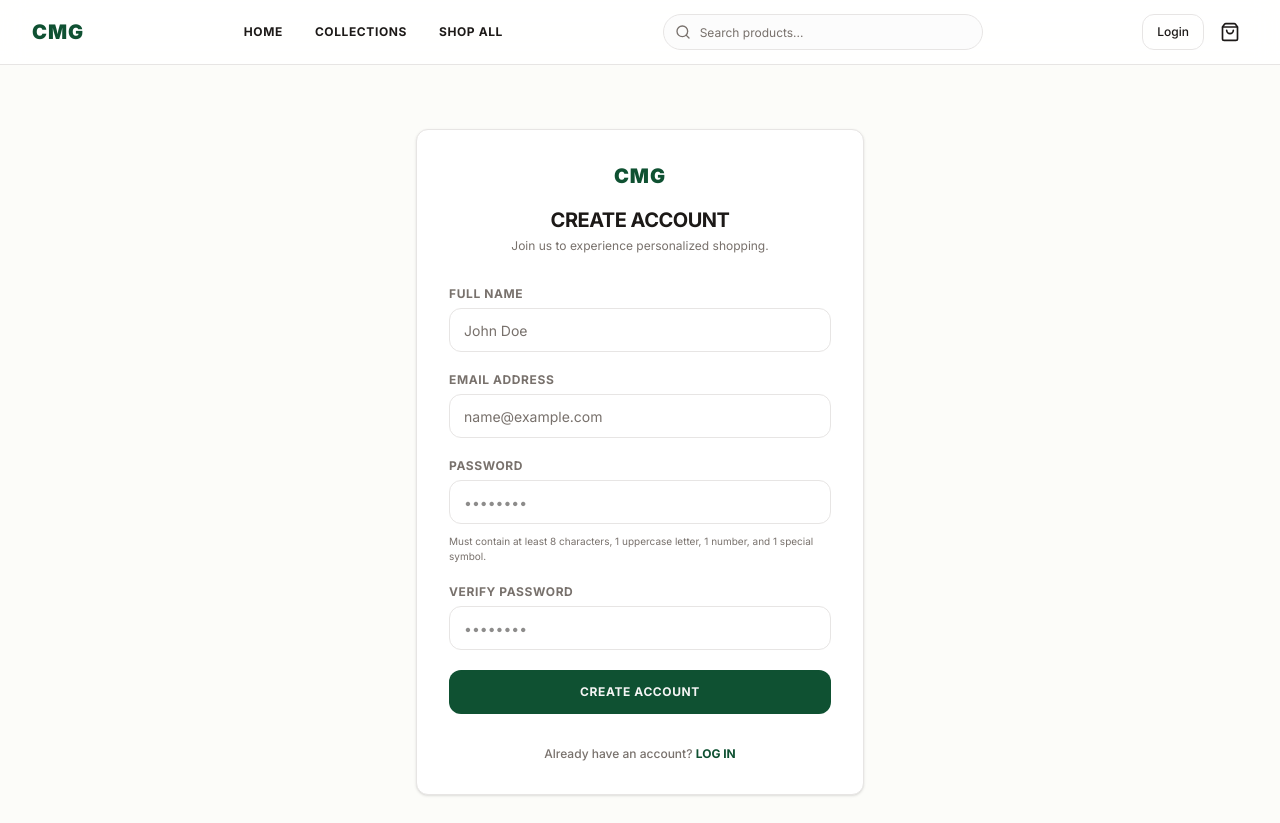
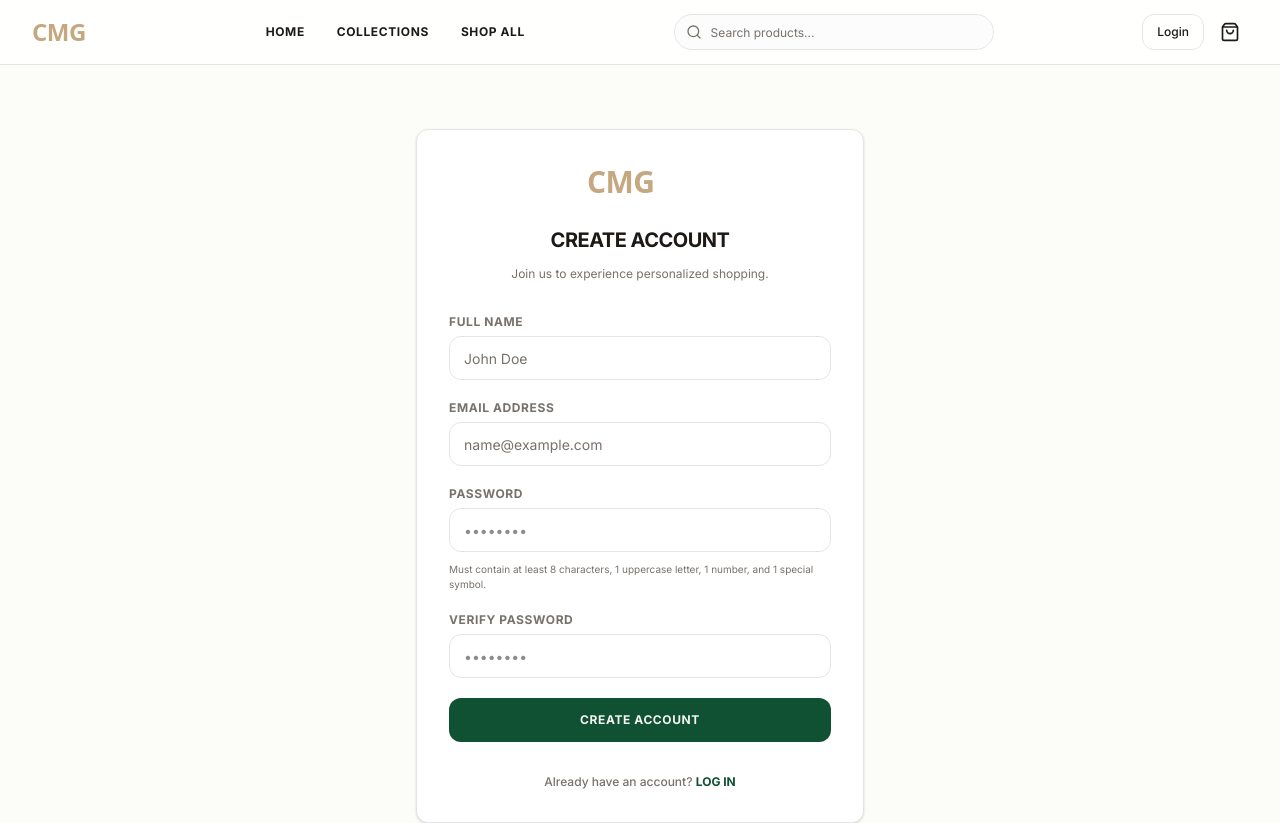
Before and after one commit to ChiragGajjar123/Ecommerce-Next.js-Supabase, a Next.js app: page /auth/register in a window 1280 px wide. Shown: the top 823 px of the page. Built offline with nearby package versions, Linux system fonts and the light colour scheme; no server answers; the database is empty.

Commit message:
feat: change logo to render golden styled SVG text CMG without border box, matching favicon lettering style

```diff
--- a/app/auth/login/page.tsx
+++ b/app/auth/login/page.tsx
@@ -8,6 +8,7 @@ import { Input } from '@/components/ui/Input';
 import { Button } from '@/components/ui/Button';
 import { toast } from '@/components/ui/Toast';
 import { createClient } from '@/lib/supabase/client';
+import { Logo } from '@/components/layout/Logo';
 
 function LoginContent() {
   const router = useRouter();
@@ -47,10 +48,8 @@ function LoginContent() {
       <div className="w-full max-w-md bg-card border border-border p-8 rounded-xl shadow-sm">
 
         {/* Header */}
-        <div className="text-center mb-8">
-          <span className="font-black text-xl tracking-wider text-primary uppercase select-none">
-            CMG
-          </span>
+        <div className="text-center mb-8 flex flex-col items-center justify-center gap-2">
+          <Logo className="h-10" />
           <h2 className="text-xl font-bold tracking-tight text-foreground uppercase mt-4">Welcome Back</h2>
           <p className="text-xs text-muted-foreground mt-1">Please enter your credentials to login.</p>
         </div>
@@ -155,10 +154,8 @@ export default function Login() {
   return (
     <Suspense fallback={
       <div className="flex-1 flex items-center justify-center py-16 px-4">
-        <div className="w-full max-w-md bg-card border border-border p-8 rounded-xl shadow-sm text-center">
-          <span className="font-black text-xl tracking-wider text-primary uppercase select-none block mb-4">
-            CMG
-          </span>
+        <div className="w-full max-w-md bg-card border border-border p-8 rounded-xl shadow-sm text-center flex flex-col items-center justify-center gap-4">
+          <Logo className="h-10" />
           <p className="text-xs text-muted-foreground">Loading login form...</p>
         </div>
       </div>
--- a/app/auth/register/page.tsx
+++ b/app/auth/register/page.tsx
@@ -7,6 +7,7 @@ import { registerAction } from '@/lib/actions/actions';
 import { Input } from '@/components/ui/Input';
 import { Button } from '@/components/ui/Button';
 import { toast } from '@/components/ui/Toast';
+import { Logo } from '@/components/layout/Logo';
 
 export default function Register() {
   const router = useRouter();
@@ -32,10 +33,8 @@ export default function Register() {
       <div className="w-full max-w-md bg-card border border-border p-8 rounded-xl shadow-sm">
 
         {/* Header */}
-        <div className="text-center mb-8">
-          <span className="font-black text-xl tracking-wider text-primary uppercase select-none">
-            CMG
-          </span>
+        <div className="text-center mb-8 flex flex-col items-center justify-center gap-2">
+          <Logo className="h-10" />
           <h2 className="text-xl font-bold tracking-tight text-foreground uppercase mt-4">Create Account</h2>
           <p className="text-xs text-muted-foreground mt-1">Join us to experience personalized shopping.</p>
         </div>
--- a/components/layout/Footer.tsx
+++ b/components/layout/Footer.tsx
@@ -4,6 +4,7 @@ import React, { useState } from 'react';
 import Link from 'next/link';
 import { toast } from '@/components/ui/Toast';
 import { Button } from '@/components/ui/Button';
+import { Logo } from './Logo';
 
 export function Footer() {
   const [email, setEmail] = useState('');
@@ -28,9 +29,7 @@ export function Footer() {
 
           {/* Brand Col */}
           <div className="flex flex-col gap-4">
-            <span className="font-black text-xl tracking-wider text-primary uppercase select-none">
-              CMG
-            </span>
+            <Logo className="h-8" />
             <p className="text-xs text-muted-foreground leading-relaxed">
               Crafting premium items and custom-tailored merchandise with luxury materials and minimalist design ethics.
             </p>
--- /dev/null
+++ b/components/layout/Logo.tsx
@@ -0,0 +1,31 @@
+import React from 'react';
+
+interface LogoProps {
+  className?: string;
+}
+
+export function Logo({ className = "h-8" }: LogoProps) {
+  return (
+    <div className={`flex items-center select-none ${className}`}>
+      {/* SVG rendering ONLY the golden CMG text matching favicon font and spacing */}
+      <svg
+        viewBox="0 0 85 32"
+        fill="none"
+        xmlns="http://www.w3.org/2000/svg"
+        className="h-full w-auto shrink-0"
+      >
+        <text
+          x="0"
+          y="25"
+          fill="#c5a880" /* Exact Gold styling from favicon */
+          fontSize="24"
+          fontWeight="900"
+          fontFamily="system-ui, -apple-system, sans-serif"
+          letterSpacing="-0.5" /* Tight spacing style matching favicon monogram */
+        >
+          CMG
+        </text>
+      </svg>
+    </div>
+  );
+}
--- a/components/layout/Navbar.tsx
+++ b/components/layout/Navbar.tsx
@@ -10,6 +10,7 @@ import { logoutAction } from '@/lib/actions/actions';
 import { SideCartDrawer } from './SideCartDrawer';
 import { MobileMenu } from './MobileMenu';
 import { Button } from '@/components/ui/Button';
+import { Logo } from './Logo';
 
 export function Navbar() {
   const router = useRouter();
@@ -95,8 +96,8 @@ export function Navbar() {
           </button>
 
           {/* Logo */}
-          <Link href="/" className="font-black text-xl tracking-wider text-primary uppercase select-none">
-            CMG
+          <Link href="/" className="flex items-center">
+            <Logo className="h-8" />
           </Link>
 
           {/* Desktop Navigation */}
```
